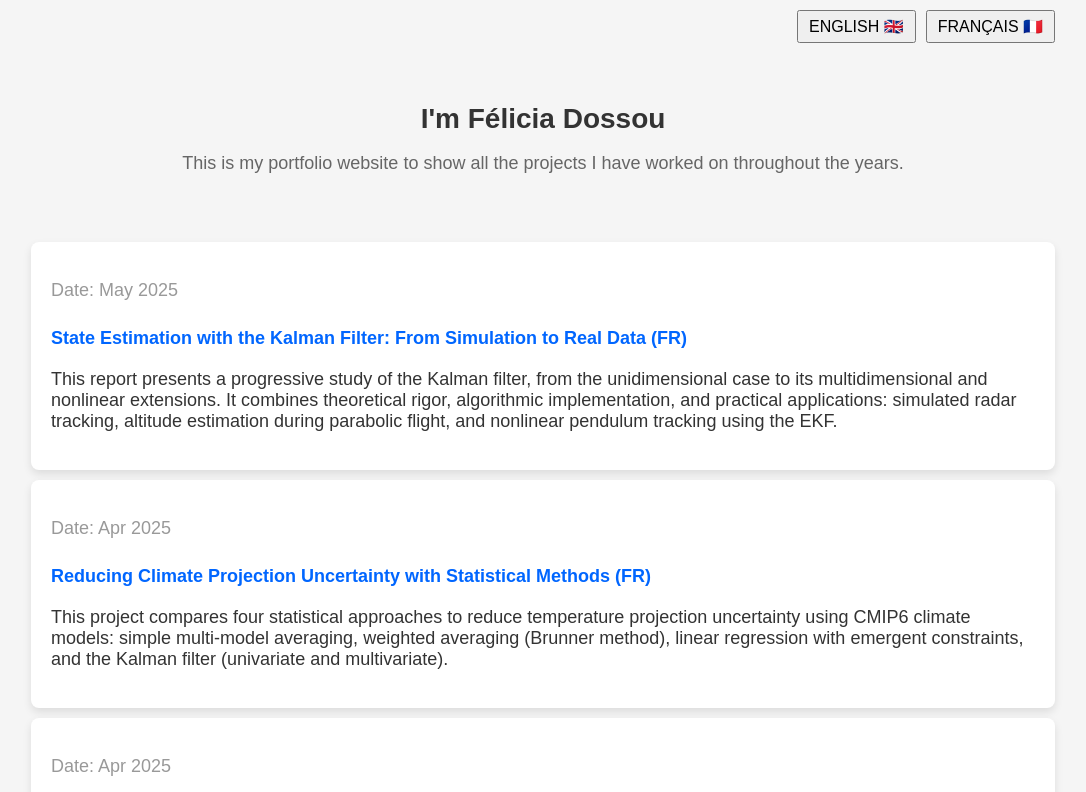
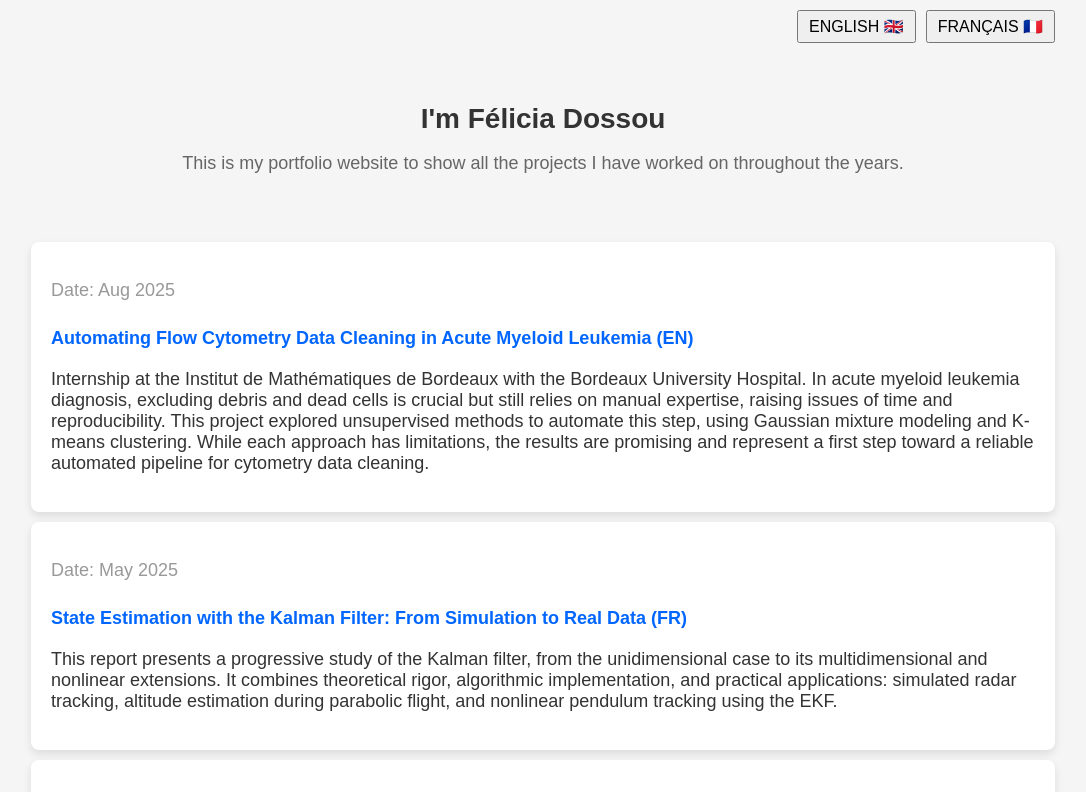
Before and after one commit to feliciadss/FeliciaDossouPortfolio, a plain HTML site: page index.html in a window 1280 px wide. Shown: the top 792 px of the page, without its empty margins (97-1183 px from the left). Drawn offline with Linux system fonts and the light colour scheme.

Commit message:
Update index.html

```diff
--- a/index.html
+++ b/index.html
@@ -98,6 +98,13 @@
         aboutDescription: "This is my portfolio website to show all the projects I have worked on throughout the years.",
         projects: [
           {
+            date: "Aug 2025",
+            title: "Automating Flow Cytometry Data Cleaning in Acute Myeloid Leukemia (EN)",
+            description: "Internship at the Institut de Mathématiques de Bordeaux with the Bordeaux University Hospital. In acute myeloid leukemia diagnosis, excluding debris and dead cells is crucial but still relies on manual expertise, raising issues of time and reproducibility. This project explored unsupervised methods to automate this step, using Gaussian mixture modeling and K-means clustering. While each approach has limitations, the results are promising and represent a first step toward a reliable automated pipeline for cytometry data cleaning.",
+            link: "https://feliciadss.github.io/FeliciaDossouPortfolio/stage_cytometrie_final.pdf"
+          },
+
+          {
             date: "May 2025",
             title: "State Estimation with the Kalman Filter: From Simulation to Real Data (FR)",
             description: "This report presents a progressive study of the Kalman filter, from the unidimensional case to its multidimensional and nonlinear extensions. It combines theoretical rigor, algorithmic implementation, and practical applications: simulated radar tracking, altitude estimation during parabolic flight, and nonlinear pendulum tracking using the EKF.",
@@ -187,6 +194,13 @@
         aboutTitle: "Je suis Félicia Dossou",
         aboutDescription: "Ceci est mon portfolio pour présenter tous les projets sur lesquels j'ai travaillé au fil des années.",
         projects: [
+          {
+              "date": "Août 2025",
+              "title": "Automatisation du nettoyage des données de cytométrie en leucémie aiguë myéloblastique (FR)",
+              "description": "Stage à l’Institut de Mathématiques de Bordeaux en collaboration avec le CHU de Bordeaux. Dans le diagnostic de la leucémie aiguë myéloblastique, l’exclusion des débris et cellules mortes reste une étape manuelle, chronophage et peu reproductible. Ce travail a exploré des méthodes non supervisées pour automatiser ce processus, en combinant des modèles de mélanges gaussiens et des approches de clustering par K-means. Les résultats, encore perfectibles, constituent une première étape vers un pipeline automatisé et robuste pour le nettoyage des données de cytométrie.",
+              "link": "https://feliciadss.github.io/FeliciaDossouPortfolio/stage_cytometrie_final.pdf"
+            },
+
           {
             "date": "Mai 2025",
             "title": "Estimation d’état avec le filtre de Kalman : de la simulation aux données réelles (FR)",
```
